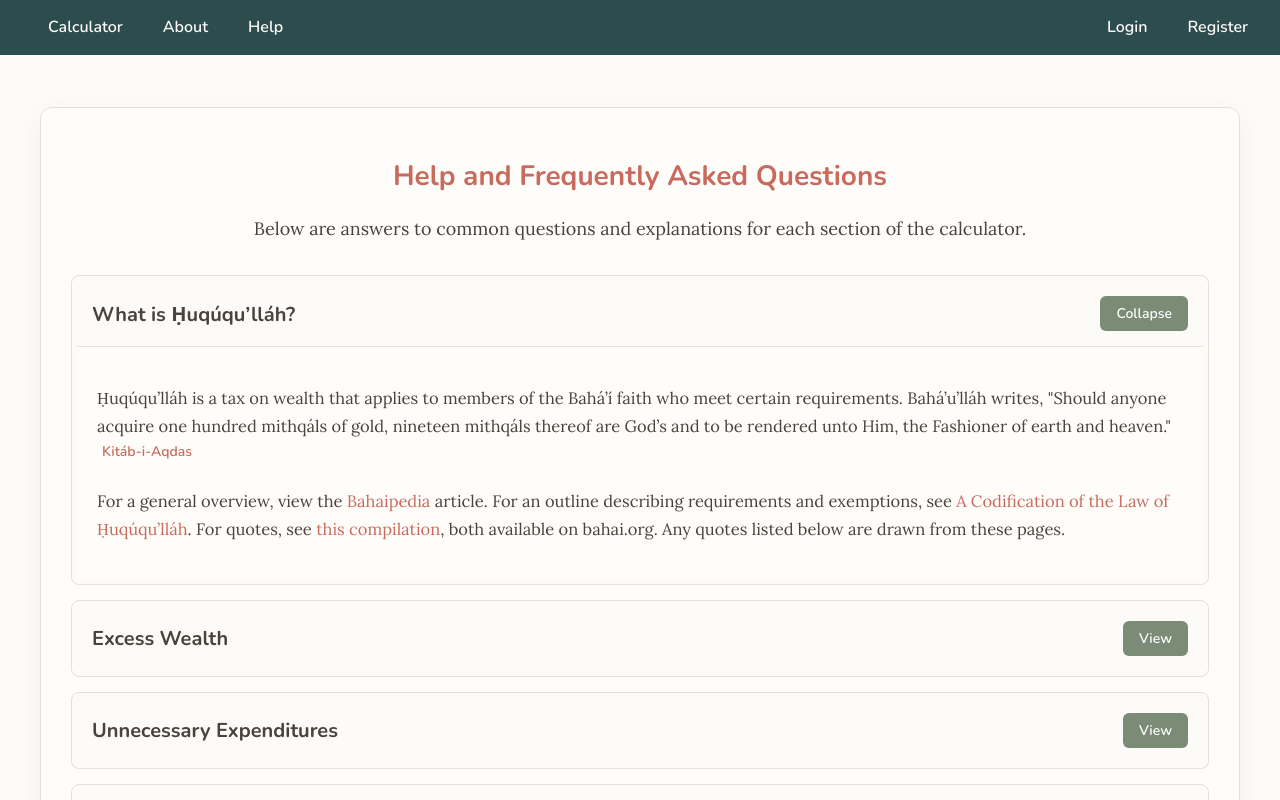
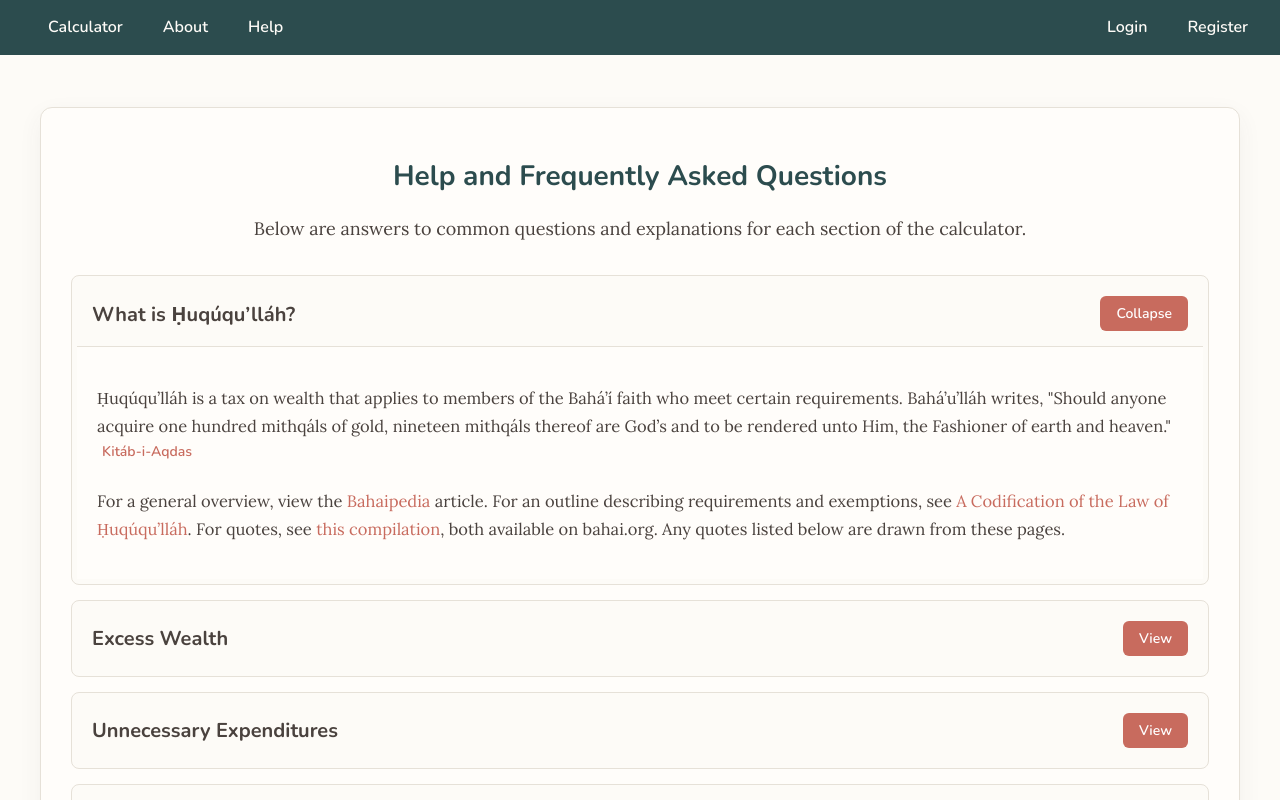
Before and after one commit to bahaipedia/huququlator, a React (Vite) app in the folder client/: page /help in a window 1280 px wide. Shown: the top 800 px of the page. Built offline with nearby package versions, Linux system fonts and the light colour scheme; no server answers.

Commit message:
Update static.css

```diff
--- a/client/src/styles/static.css
+++ b/client/src/styles/static.css
@@ -2,7 +2,7 @@
 .georgia-text {
     font-size: 18px;
     line-height: 1.8;
-    font-family: "Lora", serif; /* Warmer, highly readable serif */
+    font-family: "Lora", serif;
     color: var(--text-color);
     margin-bottom: 15px;
 }
@@ -22,7 +22,7 @@
 .help-container h1 {
     font-size: 28px;
     margin-bottom: 15px;
-    color: var(--link-color);
+    color: #2c4c4e;
 }
 
 .faq-section {
@@ -78,8 +78,8 @@
 }
 
 .view-more {
-    background-color: #7a8b76; /* Sage green */
-    color: white;
+    background-color: var(--btn-bg);
+    color: var(--btn-text);
     border: none;
     border-radius: 6px;
     padding: 8px 16px;
@@ -87,11 +87,11 @@
     font-size: 14px;
     font-weight: 600;
     font-family: 'Nunito', sans-serif;
-    transition: background-color 0.2s ease;
+    transition: filter 0.2s ease;
 }
 
 .view-more:hover {
-    background-color: #657561;
+    filter: brightness(0.9);
 }
 
 .note-link {
@@ -122,7 +122,7 @@
 }
 
 .about-container h1 {
-    color: var(--link-color);
+    color: #2c4c4e;
     font-size: 28px;
     margin-bottom: 20px;
 }
@@ -144,14 +144,14 @@
     font-size: 18px;
     margin: 0;
     padding: 15px 20px;
-    background-color: var(--link-color); /* Terracotta instead of slate blue */
-    color: white;
+    background-color: #2c4c4e;
+    color: #fdfbf7;
     cursor: pointer;
     transition: filter 0.2s ease;
 }
 
 .about-item h2:hover {
-    filter: brightness(0.9);
+    filter: brightness(1.2);
 }
 
 .about-content {
@@ -178,7 +178,7 @@
     font-weight: 600;
     font-family: 'Nunito', sans-serif;
     color: var(--link-color);
-    background-color: var(--nav-bg);
+    background-color: var(--sidebar-bg);
     border: none;
     border-top: 1px solid var(--border-color);
     cursor: pointer;
@@ -203,7 +203,7 @@
         box-shadow: 0 8px 24px rgba(0, 0, 0, 0.2);
     }
     .help-container h1, .about-container h1 {
-        color: var(--link-color);
+        color: #79a6a9;
     }
     .georgia-text, .about-content {
         color: var(--text-color);
@@ -224,14 +224,14 @@
         color: var(--text-color);
     }
     .about-item h2 {
-        background-color: var(--link-color);
-        color: var(--btn-text);
+        background-color: #1d3334;
+        color: var(--text-color);
     }
     .about-content {
         background-color: #322d2b;
     }
     .view-more-about {
-        background-color: var(--nav-bg);
+        background-color: var(--sidebar-bg);
         color: var(--link-color);
         border-top-color: var(--border-color);
     }
```
